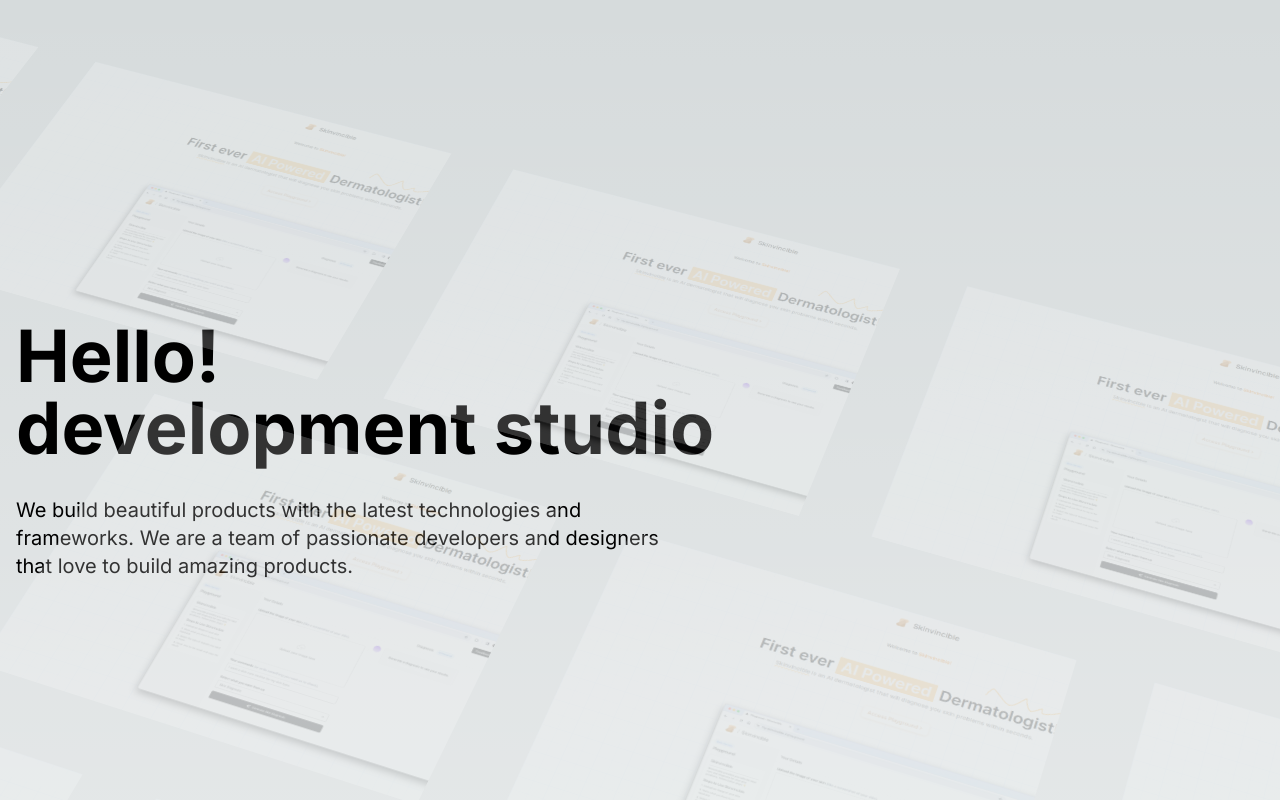
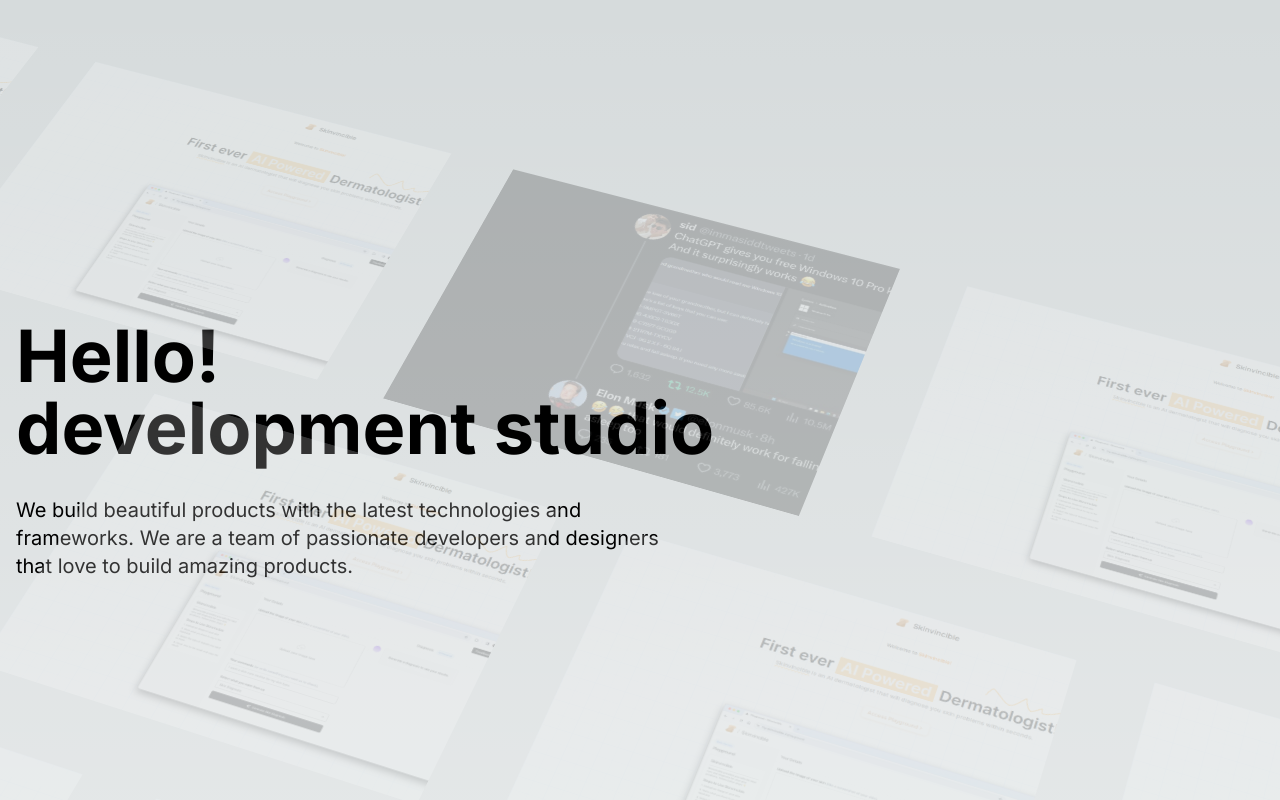
Before and after one commit to immasidd/immasidd.com, a Next.js app: page / in a window 1280 px wide. Shown: the top 800 px of the page. Built offline with nearby package versions, Linux system fonts and the light colour scheme.

Commit message:
Update page.tsx

```diff
--- a/src/app/page.tsx
+++ b/src/app/page.tsx
@@ -9,9 +9,9 @@ const Page = () => {
       thumbnail: "/image.png",
     },
     {
-      title: "Skinvincible AI",
+      title: "ChatGPT Windows 10 Trick",
       link: "https://beta.skinvincible.in/",
-      thumbnail: "/image.png",
+      thumbnail: "/elon.png",
     },
     {
       title: "Skinvincible AI",
```
